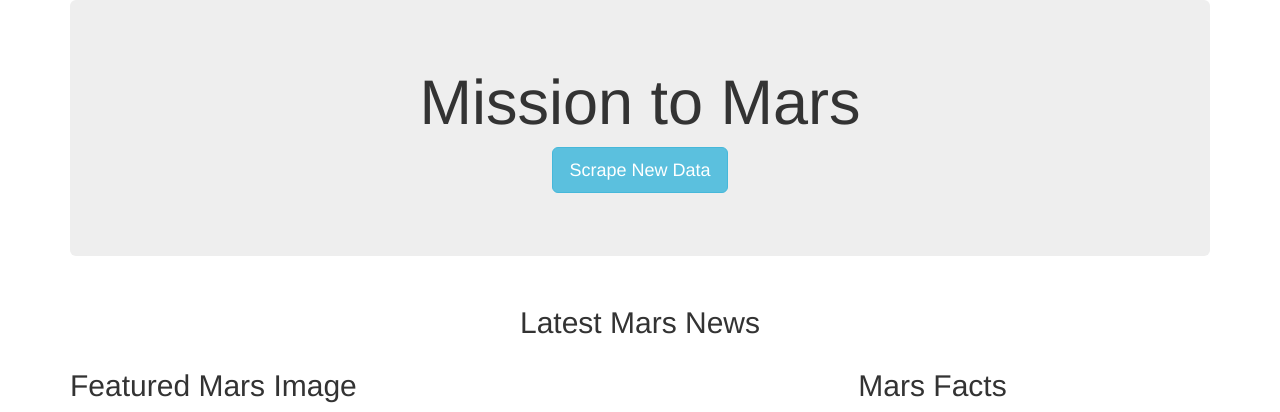
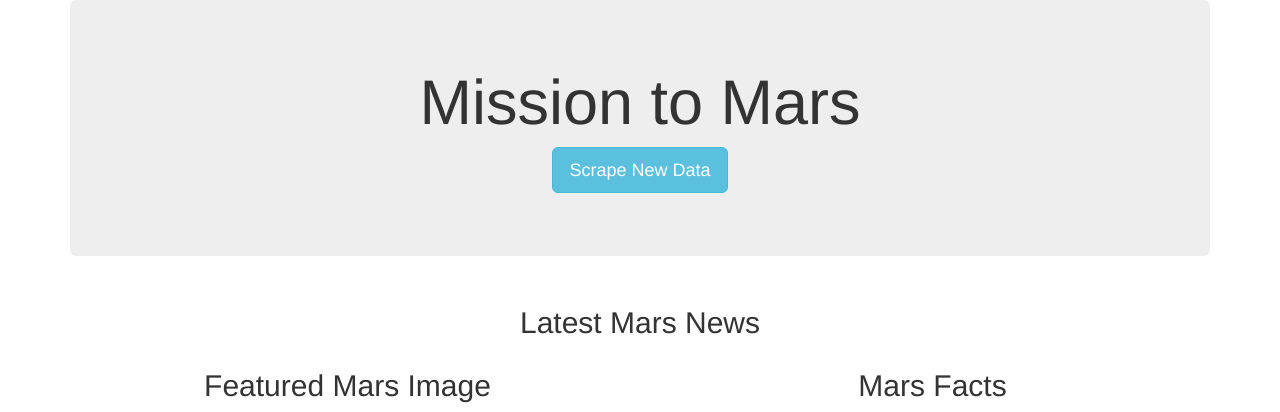
Before and after one commit to lgodleski/Mission-to-Mars, a Python web app: template templates/index.html in a window 1280 px wide. Shown: the top 412 px of the page. Run offline with Jinja, Linux system fonts and the light colour scheme; the template is opened without the code that fills it, so the values that code supplies are empty; some libraries are stand-ins or nearby versions.

Commit message:
Update index.html

```diff
--- a/templates/index.html
+++ b/templates/index.html
@@ -33,7 +33,7 @@
       <!-- Section for Featured Image and Facts table -->
       <div class="row" id="mars-featured-image">
         <div class="col-md-6">
-          <h2>Featured Mars Image</h2>
+          <h2 class="text-center">Featured Mars Image</h2>
           <img
             src="{{mars.featured_image }}"
             class="img-responsive"
```
